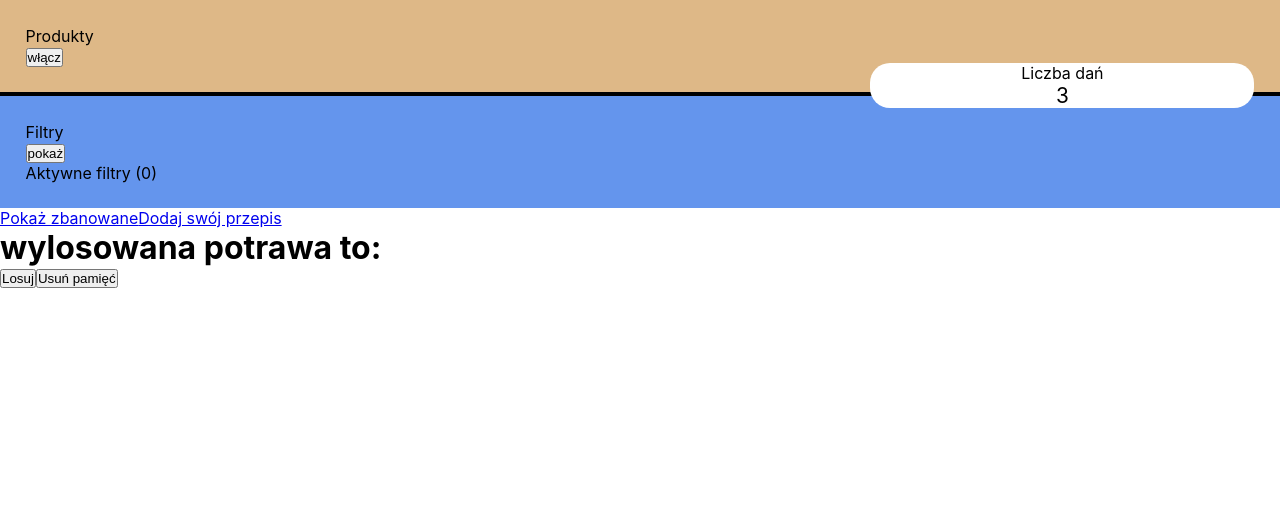
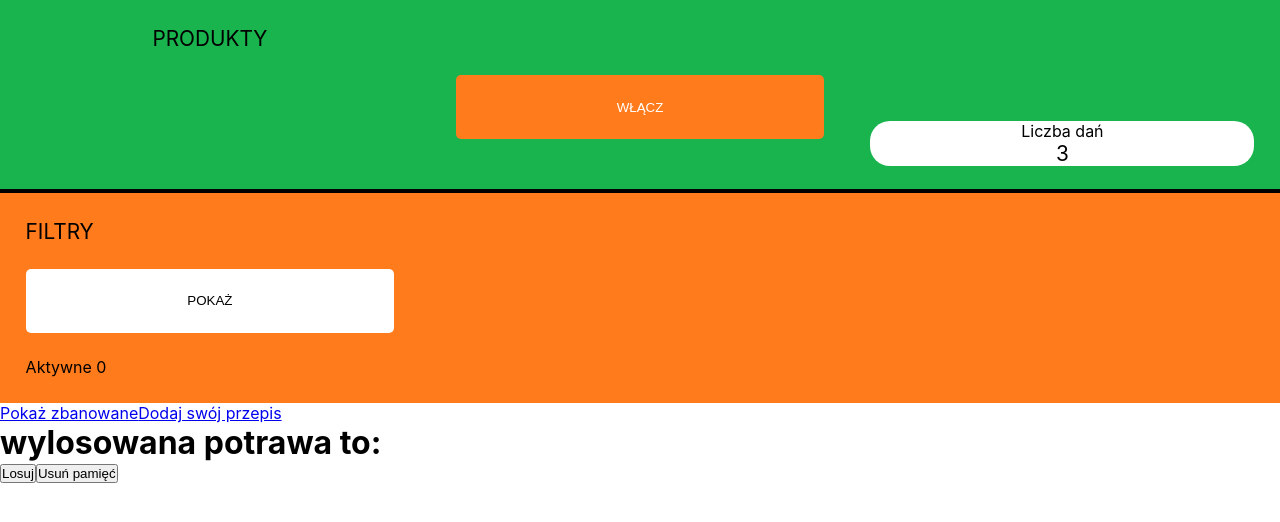
Before and after one commit to atrykp/what-s-for-dinner-react-app, a React (Create React App) app: page / in a window 1280 px wide. Shown: the top 522 px of the page. Built offline with nearby package versions, Linux system fonts and the light colour scheme.

Commit message:
add styles and change structure in upper nav

```diff
--- a/src/pages/FileterArr.js
+++ b/src/pages/FileterArr.js
@@ -2,6 +2,7 @@ import React, { useState } from "react";
 import Filter from "../components/Filter";
 import TypeAheadDropDown from "./TypeAheadDropDown";
 import { v4 } from "uuid";
+import "../styles/FilterArr.css";
 
 const FileterArr = ({
   allDishes,
@@ -260,12 +261,13 @@ const FileterArr = ({
 
   return (
     <>
-      <p>Filtry</p>
-      <button onClick={showFilterArr}>
+      <div className="filters"></div>
+      <p className="filters__name">Filtry</p>
+      <button onClick={showFilterArr} className="filters__activeBtn">
         {filterSection ? "ukryj" : "pokaż"}
       </button>
-      <p>
-        Aktywne filtry <span>({activeFilters().length})</span>
+      <p className="filters__counter">
+        Aktywne <span>{activeFilters().length}</span>
       </p>
 
       {filterForm}
--- a/src/pages/UserProducts.js
+++ b/src/pages/UserProducts.js
@@ -1,7 +1,6 @@
 import React, { useState } from "react";
 import { v4 } from "uuid";
-
-import "../styles/App.css";
+import "../styles/UserProducts.css";
 
 const UserProducts = ({
   allDishes,
@@ -122,11 +121,14 @@ const UserProducts = ({
 
   return (
     <>
-      <p>Produkty</p>
+      <div className="userProducts">
+        <p className="userProducts__name">Produkty</p>
+        <button onClick={showSection} className="userProducts__activeBtn">
+          {isActive ? "wyłącz" : "włącz"}
+        </button>
 
-      <button onClick={showSection}>{isActive ? "wyłącz" : "włącz"}</button>
-
-      {section}
+        {section}
+      </div>
     </>
   );
 };
--- a/src/styles/App.css
+++ b/src/styles/App.css
@@ -3,13 +3,13 @@
   position: relative;
 }
 .upperNav__userProducts {
-  background-color: burlywood;
+  background-color: #1ab44f;
   border-bottom: 2px solid black;
   padding: 2%;
 }
 .upperNav__filters {
   border-top: 2px solid black;
-  background-color: cornflowerblue;
+  background-color: #ff7b1c;
   padding: 2%;
 }
 .upperNav__counter {
@@ -25,7 +25,3 @@
   font-size: 1.3rem;
   display: block;
 }
-
-.activeFilter {
-  background-color: green;
-}
--- a/src/styles/Filter.css
+++ b/src/styles/Filter.css
@@ -14,3 +14,26 @@
 .activeFilter {
   background-color: green;
 }
+
+.fitlers {
+  min-height: 10vh;
+  align-items: center;
+  text-align: center;
+}
+.filters__name {
+  text-transform: uppercase;
+  font-size: 1.3rem;
+  width: 30%;
+}
+.filters__activeBtn {
+  margin: 2% auto;
+  text-transform: uppercase;
+  width: 30%;
+  padding: 2% 10%;
+  background-color: transparent;
+  border-radius: 5px;
+  background-color: white;
+  color: black;
+  border-style: none;
+  text-align: center;
+}
--- a/src/styles/UserProducts.css
+++ b/src/styles/UserProducts.css
@@ -0,0 +1,25 @@
+.activeFilter {
+  background-color: green;
+}
+.userProducts {
+  min-height: 10vh;
+  align-items: center;
+  text-align: center;
+}
+.userProducts__name {
+  text-transform: uppercase;
+  font-size: 1.3rem;
+  width: 30%;
+}
+.userProducts__activeBtn {
+  margin: 2% auto;
+  text-transform: uppercase;
+  width: 30%;
+  padding: 2% 10%;
+  background-color: transparent;
+  border-radius: 5px;
+  background-color: #ff7b1c;
+  color: white;
+  border-style: none;
+  text-align: center;
+}
```
Also changed, not shown: 1 other file (tests, documents, lock files or other folders).
